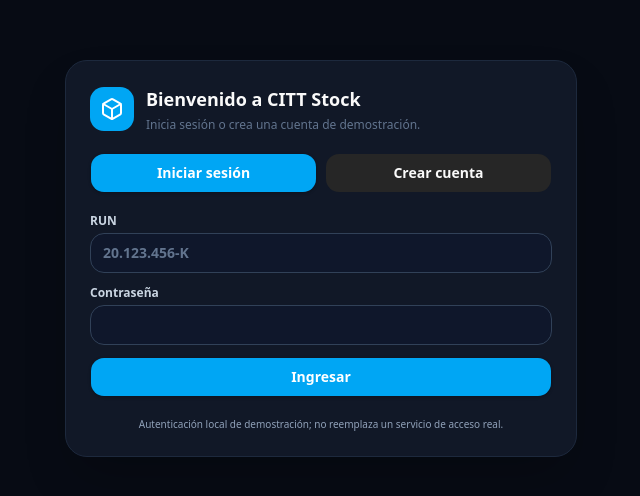
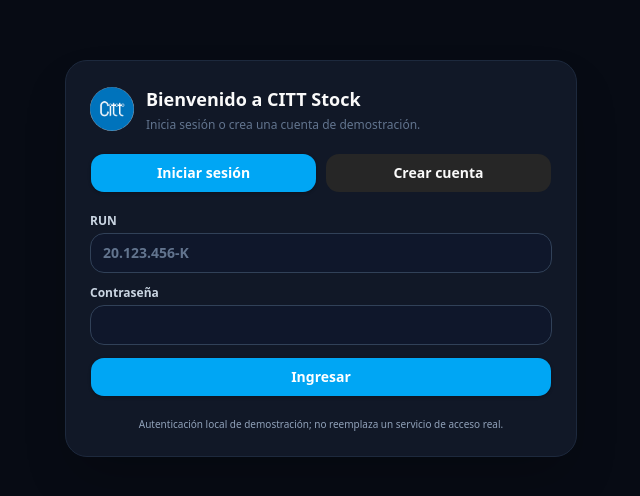
Before and after one commit to REXXARII/citt-stock-frontend, a Next.js app: page / in a window 1280 px wide. Shown: the part 142-638 px from the top of the page, without its empty margins (319-959 px from the left). Built offline with nearby package versions, Linux system fonts and the light colour scheme.

Commit message:
Se añadio el logo

```diff
--- a/src/components/auth-screen.tsx
+++ b/src/components/auth-screen.tsx
@@ -1,7 +1,7 @@
 'use client';
 
 import { useState, type FormEvent } from 'react';
-import { Box } from 'lucide-react';
+import Image from 'next/image';
 import type { MemberRecord, SessionProfile, SessionRole } from '@/components/app-state';
 import { Button } from '@/components/ui/button';
 import { Input } from '@/components/ui/input';
@@ -111,7 +111,7 @@ export function AuthScreen({ members, open, onAuthenticate, onRegister }: AuthSc
     <div className="fixed inset-0 z-[70] flex items-center justify-center overflow-y-auto bg-slate-100 p-4 dark:bg-[#070b14]">
       <section className="my-auto w-full max-w-lg space-y-5 rounded-3xl border border-slate-200 bg-white p-6 shadow-2xl dark:border-slate-800 dark:bg-[#111827]">
         <div className="flex items-center gap-3">
-          <div className="flex h-11 w-11 items-center justify-center rounded-xl bg-sky-500 text-white"><Box className="h-6 w-6" /></div>
+          <Image src="/citt-logo.png" alt="" width={447} height={447} className="h-11 w-11 shrink-0 rounded-full object-cover" />
           <div><h1 className="text-lg font-extrabold">Bienvenido a CITT Stock</h1><p className="mt-1 text-xs text-slate-500">Inicia sesión o crea una cuenta de demostración.</p></div>
         </div>
         <div className="flex gap-2">
--- a/src/components/layout-shell.tsx
+++ b/src/components/layout-shell.tsx
@@ -1,13 +1,13 @@
 'use client';
 
 import React, { useEffect, useState } from 'react';
+import Image from 'next/image';
 import Link from 'next/link';
 import { usePathname, useRouter } from 'next/navigation';
 import { useTheme } from '@/components/theme-provider';
 import { AuthScreen } from '@/components/auth-screen';
 import {
   Bell,
-  Box,
   ClipboardCheck,
   LayoutGrid,
   LogOut,
@@ -163,9 +163,7 @@ export function LayoutShell({ children }: { children: React.ReactNode }) {
       >
         <div className="flex h-20 shrink-0 items-center justify-between border-b border-slate-200 px-4 dark:border-slate-800/80">
           <div className="flex items-center gap-3 overflow-hidden">
-            <div className="flex h-10 w-10 shrink-0 items-center justify-center rounded-xl bg-sky-500 text-white shadow-lg shadow-sky-500/25">
-              <Box className="h-5 w-5" />
-            </div>
+            <Image src="/citt-logo.png" alt="" width={447} height={447} className="h-10 w-10 shrink-0 rounded-full object-cover" />
             {!collapsed && (
               <div className="truncate whitespace-nowrap">
                 <h1 className="block text-base font-bold leading-tight tracking-tight text-slate-900 dark:text-white">CITT Stock</h1>
@@ -215,9 +213,7 @@ export function LayoutShell({ children }: { children: React.ReactNode }) {
         <div className="z-20 shrink-0 bg-slate-50 px-4 pb-2 pt-4 dark:bg-[#070b14] md:px-8">
           <header className="flex items-center justify-between rounded-2xl border border-slate-200 bg-white px-5 py-3.5 shadow-sm dark:border-slate-800/90 dark:bg-[#111827]">
             <div className="flex min-w-0 items-center gap-3.5">
-              <div className="flex h-11 w-11 shrink-0 items-center justify-center rounded-xl bg-sky-500 text-white shadow-md shadow-sky-500/20">
-                <Box className="h-6 w-6" />
-              </div>
+              <Image src="/citt-logo.png" alt="" width={447} height={447} className="h-11 w-11 shrink-0 rounded-full object-cover" />
               <div className="min-w-0">
                 <div className="flex flex-wrap items-center gap-2.5">
                   <h2 className="text-lg font-extrabold leading-tight tracking-tight text-slate-900 dark:text-white md:text-xl">CITT Stock</h2>
```
